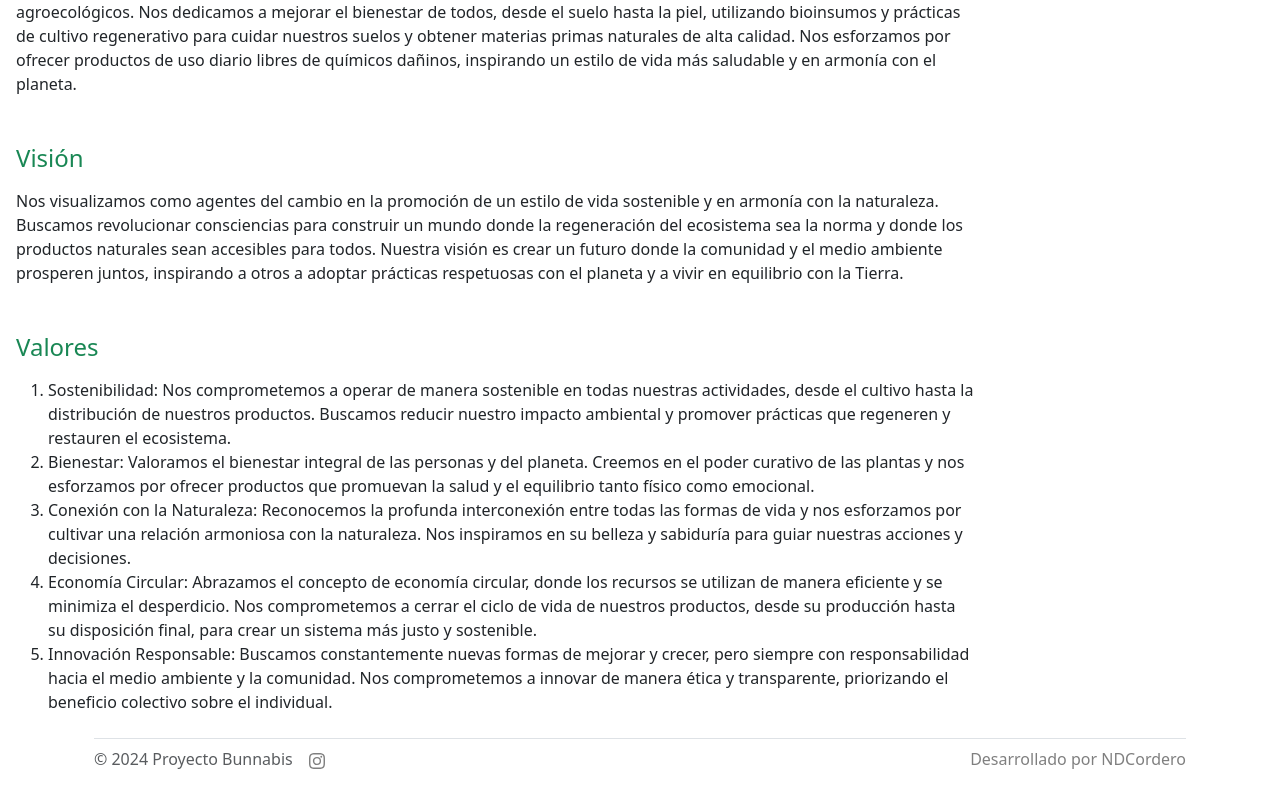
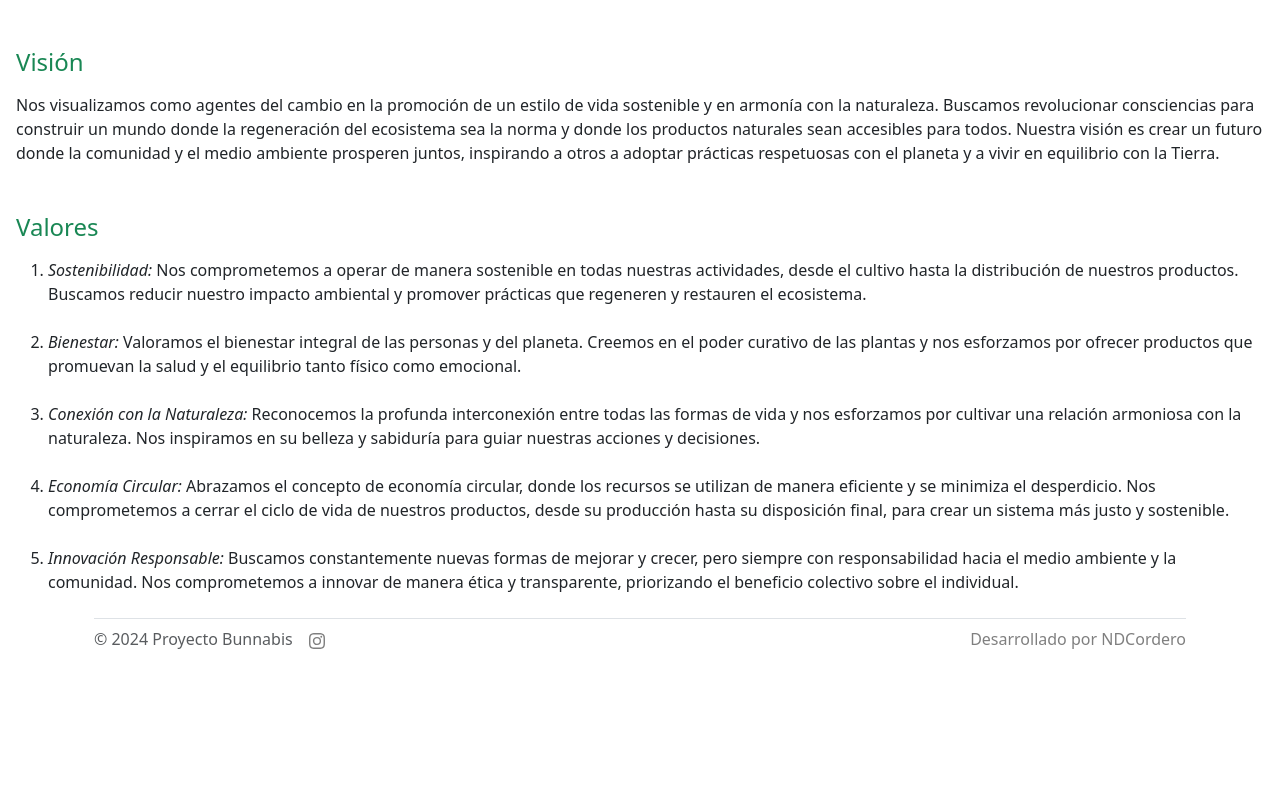
Before and after one commit to NDCordero/bunnabis-app, a React (Create React App) app: page /nosotros in a window 1280 px wide. Shown: the part 604-1399 px from the top of the page. After the commit the page ends 1279 px from the top, so only its background shows below. Built offline with nearby package versions, Linux system fonts and the light colour scheme.

Commit message:
Agrega lentes

```diff
--- a/src/components/itemList/ItemList.jsx
+++ b/src/components/itemList/ItemList.jsx
@@ -5,8 +5,11 @@ import ButtonWhatsApp from "../buttonWhatsApp/ButtonWhatsApp";
 
 const ItemList = ({ productos }) => {
     return (
-        <div className="item-list">
-            {productos.map((producto) => <Item key={producto.id} producto={producto} />)}
+        <div>
+            <div className="item-list">
+                {productos.map((producto) => <Item key={producto.id} producto={producto} />)}
+
+            </div>
             {<ButtonWhatsApp />}
         </div>
     )
--- a/src/components/nosotros/Nosotros.jsx
+++ b/src/components/nosotros/Nosotros.jsx
@@ -5,23 +5,23 @@ const Nosotros = () => {
     <div className='ajuste-footer'>
       <h3 className='m-3 mb-5 text-success'>Proyecto Bunnabis</h3>
       <h4 className='m-3 mt-4 mb-2 text-success'>¿Quien soy?</h4>
-      <p className='w-75 m-3'>Soy un estudiante de ingeniería industrial y diplomado en cannabis, un amante de la naturaleza, la cocina y los fermentos. Creo firmemente en los poderes terapéuticos de las plantas y en una industria saludable, sustentable y sostenible. Me apasiona el cultivo regenerativo, la conexión con la tierra y los procesos naturales. Abogo por una alimentación más saludable y el bienestar a partir de la concientización de nuestros hábitos de consumo. Estoy comprometido con la comunidad compartiendo mis conocimientos y experiencias con el objetivo de ayudar e inspirar a otros a adoptar un estilo de vida más saludable y en armonía con la naturaleza fomentando una comunidad más verde y conectada. Mención especial para todos los que forman parte de nuestro equipo en Bunnabis y a todos los que nos acompañan en este camino, quiero expresarles mi más sincero agradecimiento. Su participación en la investigación, redefinición y comunicación de nuestras ideas nos impulsa a seguir creciendo. ¡Muchas gracias por formar parte de este proyecto!</p>
+      <p className='w-80 m-3'>Soy un estudiante de ingeniería industrial y diplomado en cannabis, un amante de la naturaleza, la cocina y los fermentos. Creo firmemente en los poderes terapéuticos de las plantas y en una industria saludable, sustentable y sostenible. Me apasiona el cultivo regenerativo, la conexión con la tierra y los procesos naturales. Abogo por una alimentación más saludable y el bienestar a partir de la concientización de nuestros hábitos de consumo. Estoy comprometido con la comunidad compartiendo mis conocimientos y experiencias con el objetivo de ayudar e inspirar a otros a adoptar un estilo de vida más saludable y en armonía con la naturaleza fomentando una comunidad más verde y conectada. Mención especial para todos los que forman parte de nuestro equipo en Bunnabis y a todos los que nos acompañan en este camino, quiero expresarles mi más sincero agradecimiento. Su participación en la investigación, redefinición y comunicación de nuestras ideas nos impulsa a seguir creciendo. ¡Muchas gracias por formar parte de este proyecto!</p>
 
       <h4 className='m-3 mt-5 mb-2 text-success'>Misión</h4>
-      <p className='w-75 m-3'>¡Hola! Somos Bunnabis, una comunidad comprometida con la sostenibilidad y el bienestar. Nuestra misión es cultivar una conexión más profunda entre las personas y la naturaleza, promoviendo un cambio consciente a través de productos agroecológicos. Nos dedicamos a mejorar el bienestar de todos, desde el suelo hasta la piel, utilizando bioinsumos y prácticas de cultivo regenerativo para cuidar nuestros suelos y obtener materias primas naturales de alta calidad. Nos esforzamos por ofrecer productos de uso diario libres de químicos dañinos, inspirando un estilo de vida más saludable y en armonía con el planeta.</p>
+      <p className='w-80 m-3'>¡Hola! Somos Bunnabis, una comunidad comprometida con la sostenibilidad y el bienestar. Nuestra misión es cultivar una conexión más profunda entre las personas y la naturaleza, promoviendo un cambio consciente a través de productos agroecológicos. Nos dedicamos a mejorar el bienestar de todos, desde el suelo hasta la piel, utilizando bioinsumos y prácticas de cultivo regenerativo para cuidar nuestros suelos y obtener materias primas naturales de alta calidad. Nos esforzamos por ofrecer productos de uso diario libres de químicos dañinos, inspirando un estilo de vida más saludable y en armonía con el planeta.</p>
 
       <h4 className='m-3 mt-5 mb-2 text-success'>Visión</h4>
-      <p className='w-75 m-3'>Nos visualizamos como agentes del cambio en la promoción de un estilo de vida sostenible y en armonía con la naturaleza. Buscamos revolucionar consciencias para construir un mundo donde la regeneración del ecosistema sea la norma y donde los productos naturales sean accesibles para todos. Nuestra visión es crear un futuro donde la comunidad y el medio ambiente prosperen juntos, inspirando a otros a adoptar prácticas respetuosas con el planeta y a vivir en equilibrio con la Tierra.</p>
+      <p className='w-80 m-3 '>Nos visualizamos como agentes del cambio en la promoción de un estilo de vida sostenible y en armonía con la naturaleza. Buscamos revolucionar consciencias para construir un mundo donde la regeneración del ecosistema sea la norma y donde los productos naturales sean accesibles para todos. Nuestra visión es crear un futuro donde la comunidad y el medio ambiente prosperen juntos, inspirando a otros a adoptar prácticas respetuosas con el planeta y a vivir en equilibrio con la Tierra.</p>
 
       <h4 className='m-3 mt-5 mb-2 text-success'>Valores</h4>
-      <ol className='w-75 m-3'>
-        <li>Sostenibilidad: Nos comprometemos a operar de manera sostenible en todas nuestras actividades, desde el cultivo hasta la distribución de nuestros productos. Buscamos reducir nuestro impacto ambiental y promover prácticas que regeneren y restauren el ecosistema.</li>
-        <li>Bienestar: Valoramos el bienestar integral de las personas y del planeta. Creemos en el poder curativo de las plantas y nos esforzamos por ofrecer productos que promuevan la salud y el equilibrio tanto físico como emocional.
-        </li>
-        <li>Conexión con la Naturaleza: Reconocemos la profunda interconexión entre todas las formas de vida y nos esforzamos por cultivar una relación armoniosa con la naturaleza. Nos inspiramos en su belleza y sabiduría para guiar nuestras acciones y decisiones.</li>
-        <li>Economía Circular: Abrazamos el concepto de economía circular, donde los recursos se utilizan de manera eficiente y se minimiza el desperdicio. Nos comprometemos a cerrar el ciclo de vida de nuestros productos, desde su producción hasta su disposición final, para crear un sistema más justo y sostenible.
-        </li>
-        <li>Innovación Responsable: Buscamos constantemente nuevas formas de mejorar y crecer, pero siempre con responsabilidad hacia el medio ambiente y la comunidad. Nos comprometemos a innovar de manera ética y transparente, priorizando el beneficio colectivo sobre el individual.</li>
+      <ol className='w-80 m-3'>
+        <li><em>Sostenibilidad:</em> Nos comprometemos a operar de manera sostenible en todas nuestras actividades, desde el cultivo hasta la distribución de nuestros productos. Buscamos reducir nuestro impacto ambiental y promover prácticas que regeneren y restauren el ecosistema.</li> <br/>
+        <li><em>Bienestar:</em> Valoramos el bienestar integral de las personas y del planeta. Creemos en el poder curativo de las plantas y nos esforzamos por ofrecer productos que promuevan la salud y el equilibrio tanto físico como emocional.
+        </li><br/>
+        <li><em>Conexión con la Naturaleza:</em> Reconocemos la profunda interconexión entre todas las formas de vida y nos esforzamos por cultivar una relación armoniosa con la naturaleza. Nos inspiramos en su belleza y sabiduría para guiar nuestras acciones y decisiones.</li><br/>
+        <li><em>Economía Circular:</em> Abrazamos el concepto de economía circular, donde los recursos se utilizan de manera eficiente y se minimiza el desperdicio. Nos comprometemos a cerrar el ciclo de vida de nuestros productos, desde su producción hasta su disposición final, para crear un sistema más justo y sostenible.
+        </li><br/>
+        <li><em>Innovación Responsable:</em> Buscamos constantemente nuevas formas de mejorar y crecer, pero siempre con responsabilidad hacia el medio ambiente y la comunidad. Nos comprometemos a innovar de manera ética y transparente, priorizando el beneficio colectivo sobre el individual.</li>
 
       </ol>
 
```
Also changed, not shown: public/images/lentes.jpeg (added).
